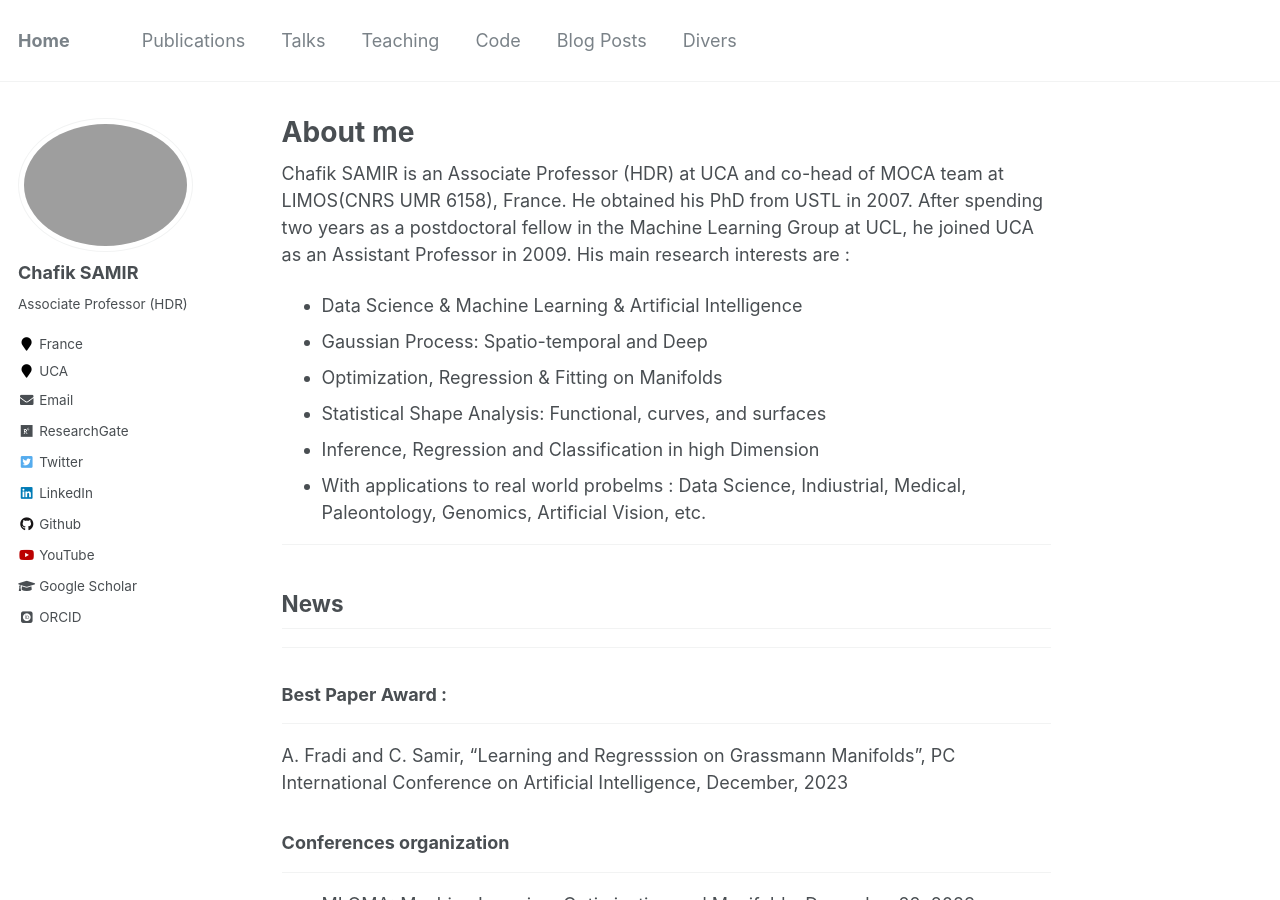
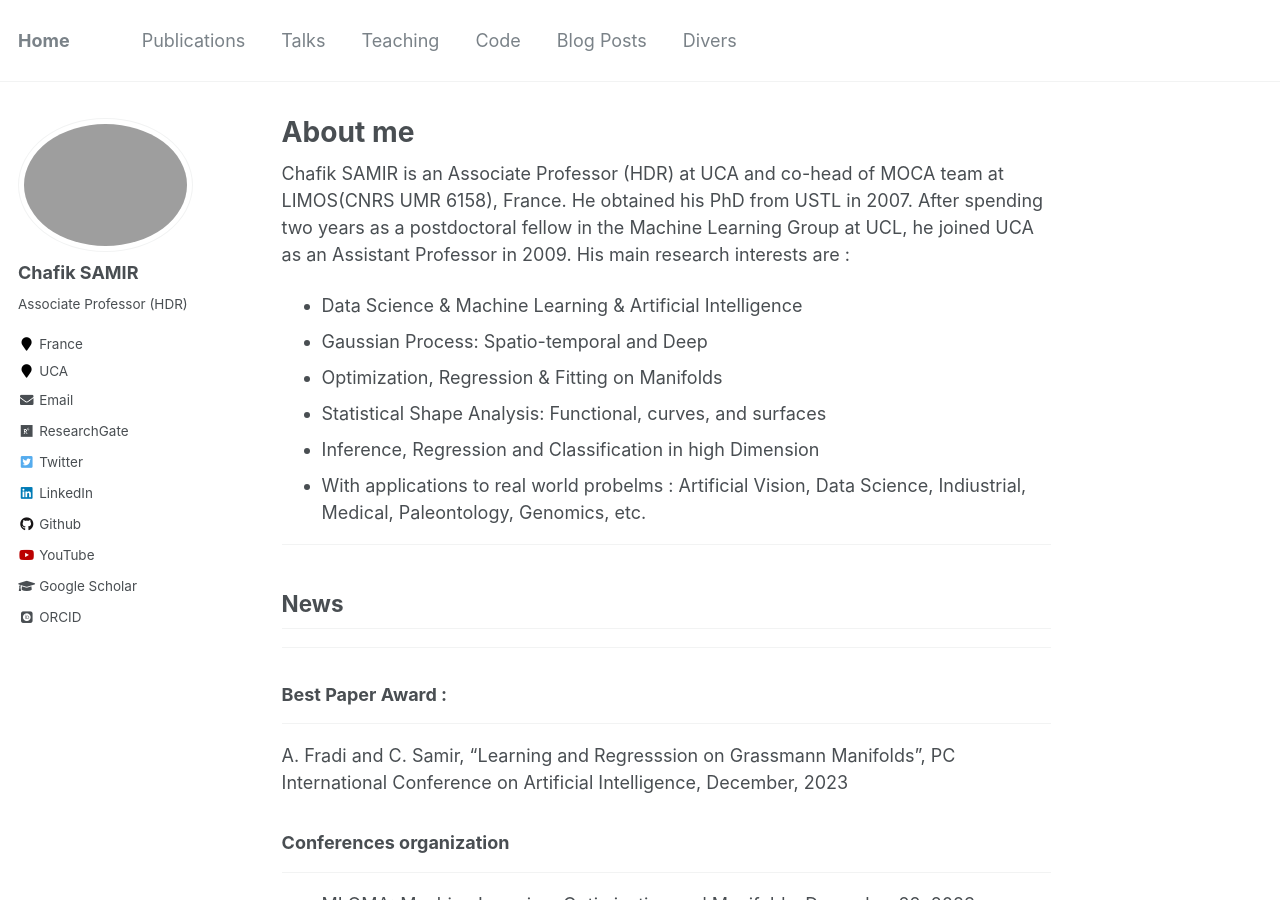
Before and after one commit to Chsamir/chsamir.github.io, a Jekyll site: the page built from _pages/about.md, in a window 1280 px wide and 900 px high. Built offline with Jekyll 4.4.1, drawn with Linux system fonts in a browser that asks for light colours; some web fonts are replaced.

```diff
--- a/_pages/about.md
+++ b/_pages/about.md
@@ -17,7 +17,7 @@ Chafik SAMIR is an Associate Professor (HDR) at UCA and co-head of MOCA team at
 - Optimization, Regression & Fitting on Manifolds
 - Statistical Shape Analysis: Functional, curves, and surfaces
 - Inference, Regression and Classification in high Dimension
-- With applications to real world probelms : Data Science, Indiustrial, Medical, Paleontology, Genomics, Artificial Vision,  etc.
+- With applications to real world probelms : Artificial Vision, Data Science, Indiustrial, Medical, Paleontology, Genomics,   etc.
 
 -------------------
 ## News
```
